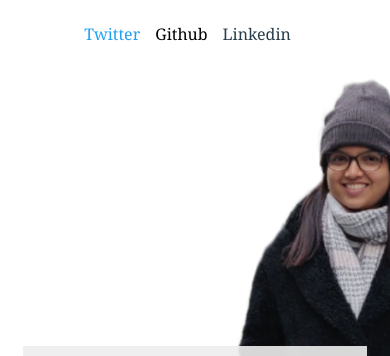
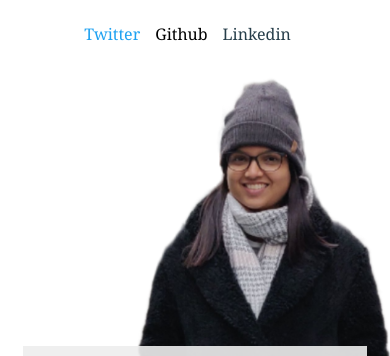
Before and after one commit to Anjali2210/MyWebsite, a Gatsby site: page / in a window 390 px wide. Shown: the top 356 px of the page. Built offline with nearby package versions, Linux system fonts and the light colour scheme; Gatsby itself is replaced by a stand-in of ours.

Commit message:
css change

```diff
--- a/src/components/layout.css
+++ b/src/components/layout.css
@@ -624,7 +624,7 @@ pre tt:after {
 
 @media only screen and (max-width: 599px) {
   body {
-    background-position-x: 33%;
+    background-position-x: 42%;
   }
 }
 
```
